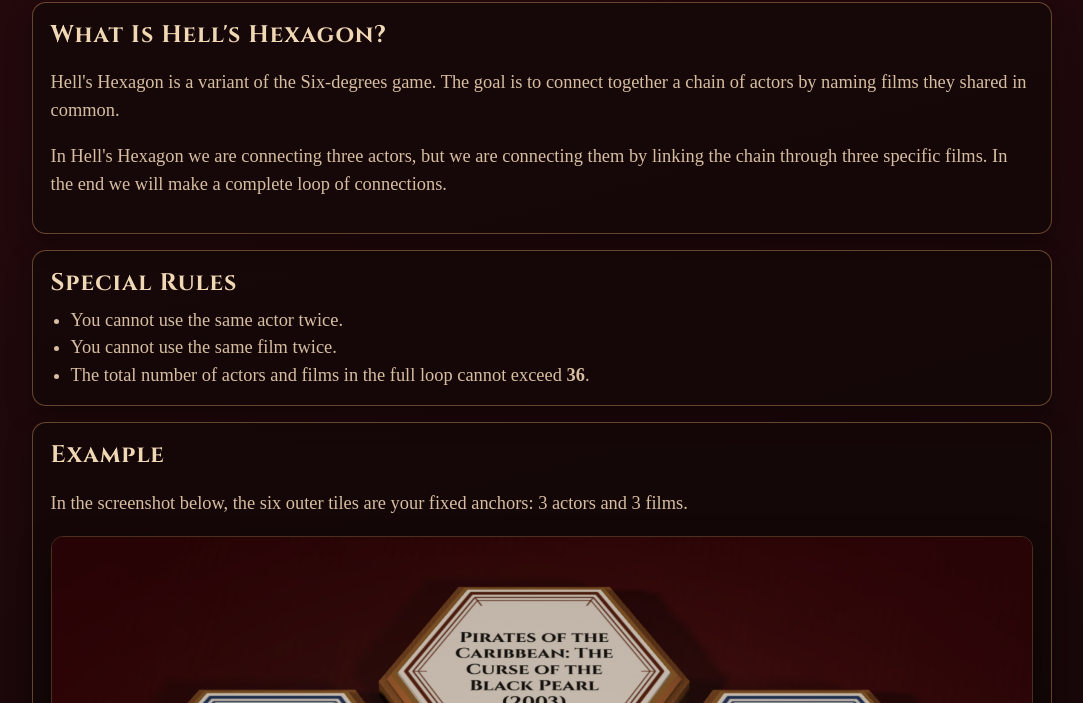
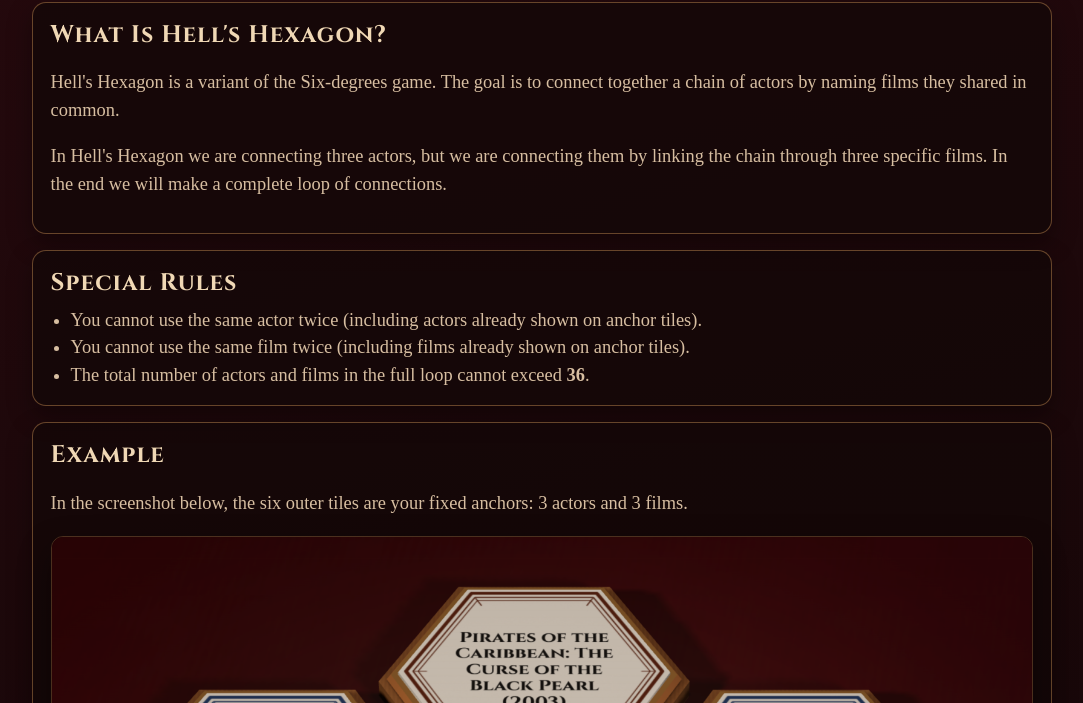
Before and after one commit to jamestomasino/hellshexagon, a website: page instructions.html in a window 1280 px wide. Shown: the part 97-800 px from the top of the page, without its empty margins (98-1181 px from the left). Drawn offline with nearby package versions, Linux system fonts and the light colour scheme; a web font is replaced by a local one.

Commit message:
Clarify duplicate actor/film rule includes anchor tiles

```diff
--- a/instructions.html
+++ b/instructions.html
@@ -28,8 +28,8 @@
       <section class="rules card">
         <h2>Special Rules</h2>
         <ul>
-          <li>You cannot use the same actor twice.</li>
-          <li>You cannot use the same film twice.</li>
+          <li>You cannot use the same actor twice (including actors already shown on anchor tiles).</li>
+          <li>You cannot use the same film twice (including films already shown on anchor tiles).</li>
           <li>The total number of actors and films in the full loop cannot exceed <strong>36</strong>.</li>
         </ul>
       </section>
```
